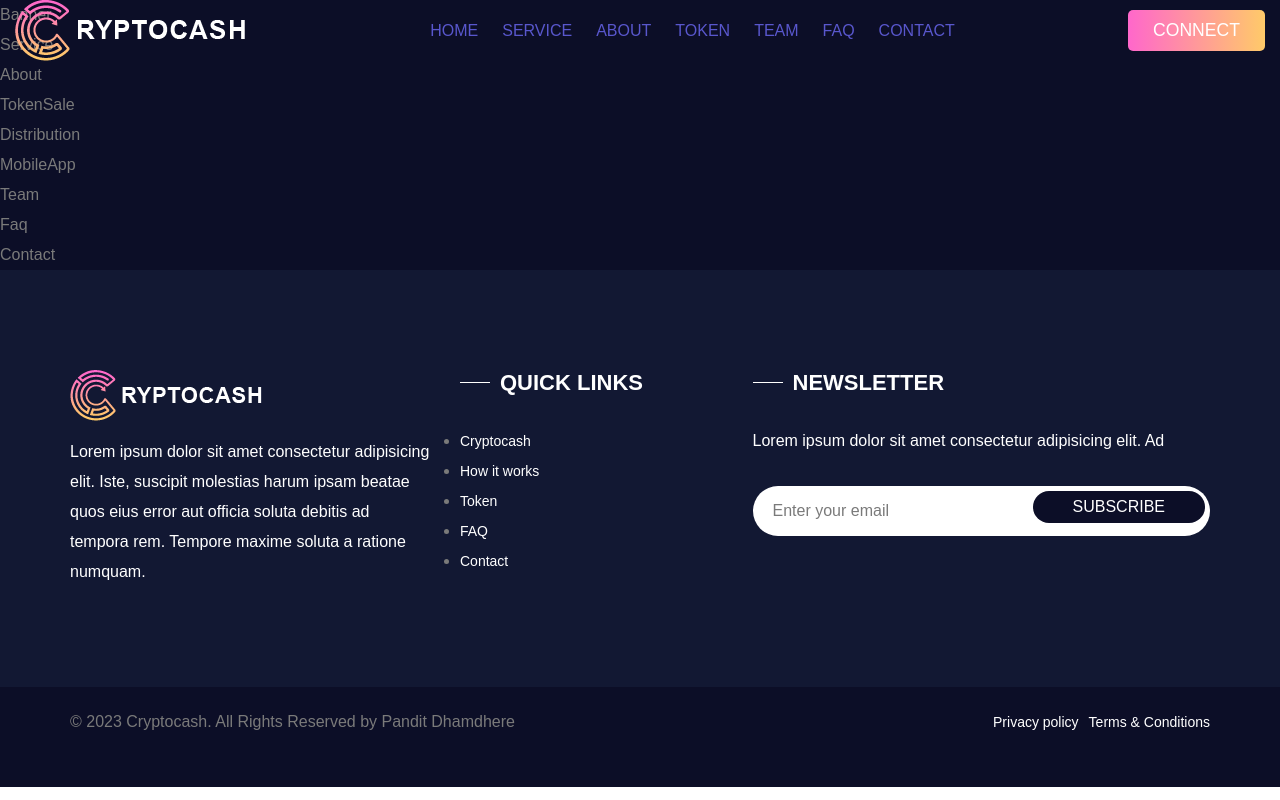
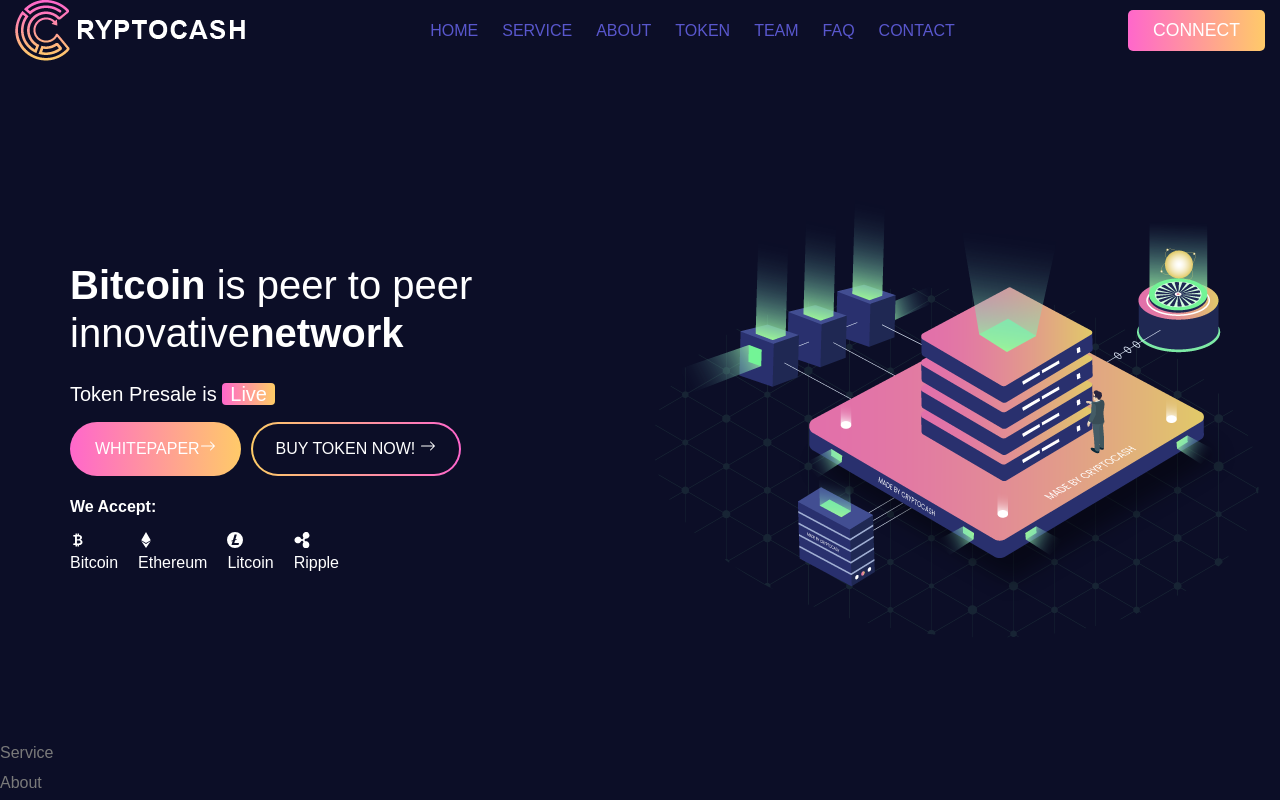
Before and after one commit to panditdhamdhere/Token_sale, a Next.js app: page / in a window 1280 px wide. Shown: the top 800 px of the page. Built offline with nearby package versions, Linux system fonts and the light colour scheme.

Commit message:
fixed scripts and banner added

```diff
--- a/Components/Banner.jsx
+++ b/Components/Banner.jsx
@@ -1,7 +1,158 @@
 import React from "react";
+import { BsCurrencyBitcoin, BsArrowRight } from "react-icons/bs";
+import { FaEthereum } from "react-icons/fa";
+import { SiRipple, SiLitecoin } from "react-icons/si";
+import { AiOutlineCloudDownload } from "react-icons/ai";
 
-const Banner = () => {
-  return <div>Banner</div>;
+const Banner = ({ transerNativeToken }) => {
+  return (
+    <section
+      id="home_section"
+      className="section_banner  bg_black_dark"
+      data-zindex="1"
+      data-parallax="scroll"
+      data-image-src="assets/images/banner_bg2.png"
+    >
+      <div className="banner_effect"> </div>
+      <div className="container">
+        <div className="row align-items-center">
+          <div className="col-lg-6 col-md-12 col-sm-12 order-lg-first">
+            <div className="banner_text_s2 text_md_center">
+              <h1
+                className="animation text-white"
+                data-animation="fadeInUp"
+                data-animation-delay="1.1s"
+              >
+                <strong>Bitcoin</strong> is peer to peer innovative
+                <strong>network</strong>
+              </h1>
+
+              <h5
+                className="animation presale_txt text-white"
+                data-animation="fadeInUp"
+                data-animation-delay="1.3s"
+              >
+                Token Presale is <mark className="gradient_box">Live</mark>{" "}
+              </h5>
+              <div
+                className="btn_group pt-2 pb-3 animation"
+                data-animation="fadeInUp"
+                data-animation-delay="1.4s"
+              >
+                <a
+                  href="#whitepaper"
+                  className="btn btn-default btn-radius nav-link content-popup"
+                >
+                  Whitepaper
+                  <BsArrowRight />
+                </a>
+                <a href="#token" className="btn btn-border btn-radius">
+                  Buy token now! <BsArrowRight />
+                </a>
+                {/* <a className="btn btn-border btn-radius">
+                  Transfer Token <BsArrowRight />
+                  </a> */}
+              </div>
+              <span
+                className="text-white icon_title animation"
+                data-animation="fadeInUp"
+                data-animation-delay="1.5s"
+              >
+                We accept:
+              </span>
+              <ul className="list_none currency_icon">
+                <li
+                  className="animation"
+                  data-animation="fadeInUp"
+                  data-animation-delay="1.5s"
+                >
+                  <span className="new_icon_style">
+                    <BsCurrencyBitcoin className="new_font_size" />
+                  </span>
+                  <span>Bitcoin</span>
+                </li>
+                <li
+                  className="animation"
+                  data-animation="fadeInUp"
+                  data-animation-delay="1.5s"
+                >
+                  <span className="new_icon_style">
+                    <FaEthereum className="new_font_size" />
+                  </span>
+                  <span>Ethereum</span>
+                </li>
+                <li
+                  className="animation"
+                  data-animation="fadeInUp"
+                  data-animation-delay="1.5s"
+                >
+                  <span className="new_icon_style">
+                    <SiLitecoin className="new_font_size" />
+                  </span>
+                  <span>Litcoin</span>
+                </li>
+                <li
+                  className="animation"
+                  data-animation="fadeInUp"
+                  data-animation-delay="1.5s"
+                >
+                  <span className="new_icon_style">
+                    <SiRipple className="new_font_size" />
+                  </span>
+                  <span>Ripple</span>
+                </li>
+              </ul>
+              <div id="whitepaper" className="team_popup mfp-hide" >
+                <div className="row m-0">
+                  <div className="col-md-7 ">
+                    <div className="pt-3 pb-3">
+                      <div className="title_dark title_border">
+                        <h4> Download Whitepaper</h4>
+                        <p>
+                          Lorem ipsum dolor sit amet consectetur adipisicing
+                          elit. Sit et cumque,{" "}
+                        </p>
+                        <p>
+                          Lorem ipsum dolor sit amet consectetur adipisicing
+                          elit. Sit et cumque,{" "}
+                        </p>
+
+                        <a href="#" className="btn btn-default btn-radius">
+                          Download Now <AiOutlineCloudDownload />
+                        </a>
+                      </div>
+                    </div>
+                  </div>
+
+                  <div className="col-md-3">
+                    <img
+                      src="assets/images/whitepaper.png"
+                      alt=""
+                      className="pt-3 pb-3"
+                    />
+                  </div>
+                </div>
+              </div>
+            </div>
+          </div>
+
+          <div className="col-lg-6 col-md-12 col-sm-12 order-first">
+            <div
+              className="banner_image_right res_md_mb_50 res_xs_mb_30 animation"
+              data-animation="fadeInRight"
+              data-animation-delay="1.5s"
+            >
+              <img
+                src="assets/images/banner_img2.png"
+                alt=""
+                className="new_image_css"
+              />
+            </div>
+          </div>
+        </div>
+      </div>
+    </section>
+  );
 };
 
 export default Banner;
--- a/pages/_app.js
+++ b/pages/_app.js
@@ -9,12 +9,12 @@ export default function App({ Component, pageProps }) {
       </StateContextProvider>
 
       <script src="assets/js/jquery-1.12.4.min.js"></script>
-      <script src="assets/bootstarp/bootstrap.min.js"></script>
+      <script src="assets/bootstarp/js/bootstrap.min.js"></script>
       <script src="assets/owlcarousel/js/owl.carousel.min.js"></script>
       <script src="assets/js/magnific-popup.min.js"></script>
       <script src="assets/js/waypoints.min.js"></script>
       <script src="assets/js/parallax.min.js"></script>
-      <script src="assets/js/jquery.counterup.min.js"></script>
+      <script src="assets/js/jquery.countdown.min.js"></script>
       <script src="assets/js/particles.min.js"></script>
       <script src="assets/js/jquery.dd.min.js"></script>
       <script src="assets/js/jquery.counterup.min.js"></script>
```
